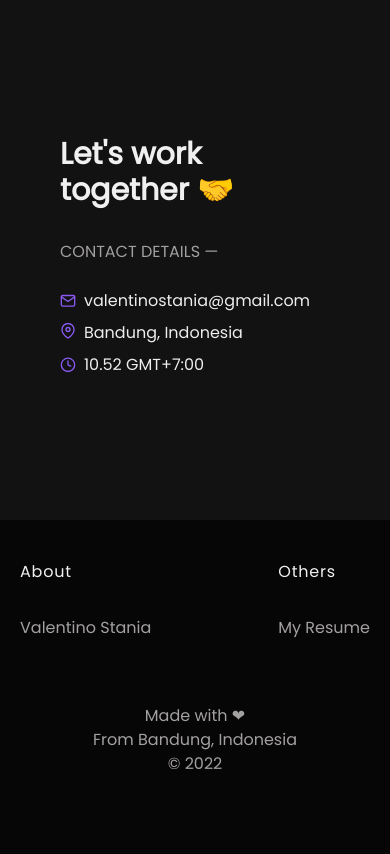
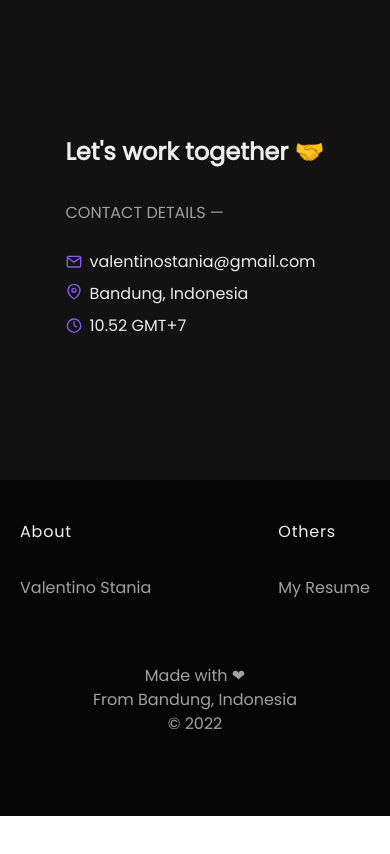
Before and after one commit to valentinocfs/portofolio, a Next.js app: page / in a window 390 px wide. Shown: the part 5243-6097 px from the top of the page. After the commit the page ends 6059 px from the top, so only its background shows below. Built offline with nearby package versions, Linux system fonts and the light colour scheme.

Commit message:
Fix: Fix title collapse and change time format

```diff
--- a/components/ContactSection.js
+++ b/components/ContactSection.js
@@ -1,6 +1,6 @@
 import { FiClock, FiMail, FiMapPin } from 'react-icons/fi';
 import Container from './Container';
-import ShadowHeader from './ShadowHeader';
+// import ShadowHeader from './ShadowHeader';
 
 export default function ContactSection() {
     return (
@@ -9,7 +9,7 @@ export default function ContactSection() {
                 <div className="mx-auto relative -top-3 lg:-top-16 flex flex-col-reverse items-center justify-center">
                     <div className="bg-black-500 text-white-500 p-5 lg:w-1/2 rounded-md">
                         <h3
-                            className="font-bold text-3xl md:text-center mb-8"
+                            className="font-bold text-2xl sm:text-3xl md:text-center mb-8"
                             data-aos="fade-up"
                             data-aos-delay="200"
                             data-aos-duration="3000"
@@ -54,7 +54,7 @@ export default function ContactSection() {
                                     <FiClock />
                                 </i>
                                 {new Date().getHours()}.
-                                {new Date().getMinutes()} GMT+7:00
+                                {new Date().getMinutes() > 10 ? new Date().getMinutes() : "0" + new Date().getMinutes() } GMT+7
                             </p>
                         </div>
                         {/* <div>
```
